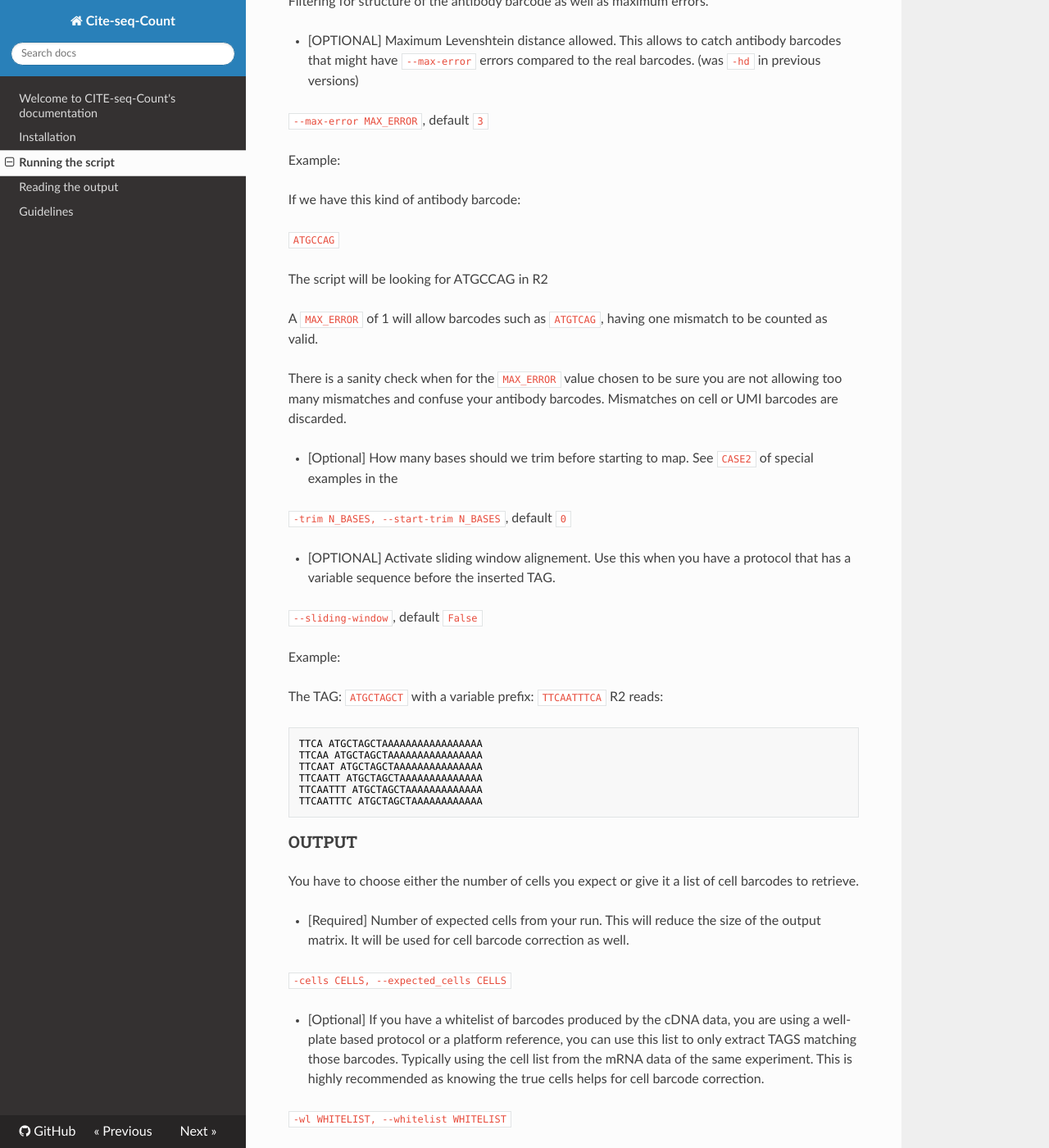
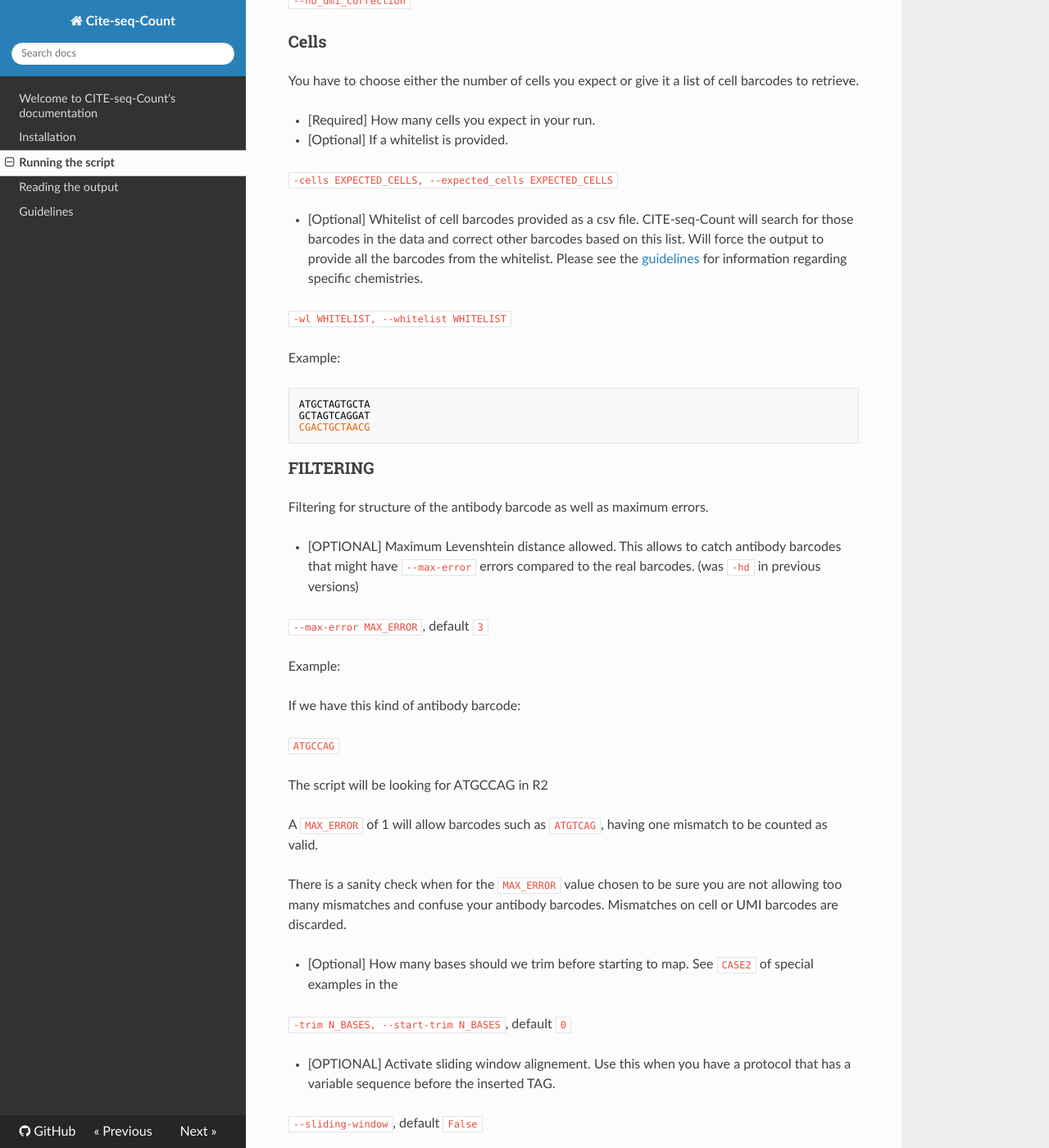
Before and after one commit to Hoohm/CITE-seq-Count, an MkDocs documentation site: the page built from docs/docs/Running-the-script.md, in a window 1280 px wide and 1400 px high, scrolled down 3081 px. Shown: the whole window at 82% size. Built offline with MkDocs 1.6.1, drawn with Linux system fonts in a browser that asks for light colours; nearby versions of some CDN libraries; some of the changed text lies outside the part shown.

Commit message:
updated documentation

````diff
--- a/docs/docs/Running-the-script.md
+++ b/docs/docs/Running-the-script.md
@@ -122,6 +122,31 @@ Barcodes from 1 to 16 and UMI from 17 to 26, then this is the input you need:
 
 `--umi_collapsing_dist N_ERRORS`, default `2`
 
+* [Optional] Deactivate UMI correction.
+
+`--no_umi_correction`
+
+### Cells
+
+You have to choose either the number of cells you expect or give it a list of cell barcodes to retrieve.
+
+* [Required] How many cells you expect in your run.
+* [Optional] If a whitelist is provided.
+
+`-cells EXPECTED_CELLS, --expected_cells EXPECTED_CELLS`
+
+* [Optional] Whitelist of cell barcodes provided as a csv file. CITE-seq-Count will search for those barcodes in the data and correct other barcodes based on this list. Will force the output to provide all the barcodes from the whitelist. Please see the [guidelines](Guidelines.md) for information regarding specific chemistries.
+
+`-wl WHITELIST, --whitelist WHITELIST`
+
+
+Example:
+```
+ATGCTAGTGCTA
+GCTAGTCAGGAT
+CGACTGCTAACG
+```
+
 
 ### FILTERING
 
@@ -167,23 +192,6 @@ TTCAATTTC ATGCTAGCTAAAAAAAAAAAA
 
 
 ### OUTPUT
-You have to choose either the number of cells you expect or give it a list of cell barcodes to retrieve.
-
-* [Required] Number of expected cells from your run. This will reduce the size of the output matrix. It will be used for cell barcode correction as well.
-
-`-cells CELLS, --expected_cells CELLS`
-
-* [Optional] If you have a whitelist of barcodes produced by the cDNA data, you are using a well-plate based protocol or a platform reference, you can use this list to only extract TAGS matching those barcodes. Typically using the cell list from the mRNA data of the same experiment. This is highly recommended as knowing the true cells helps for cell barcode correction.
-
-`-wl WHITELIST, --whitelist WHITELIST`
-
-Example:
-```
-ATGCTAGTGCTA
-GCTAGTCAGGAT
-CGACTGCTAACG
-```
-
 * [Required] Path to the result folder that will contain both read and umi mtx results as well as a `run_report.yaml` and potential unmapped tags.
 
 `-o OUTFOLDER, --output OUTFOLDER`, default `Results`
````
Also changed, not shown: other parts of docs/docs/Running-the-script.md (+1 -1 lines).
